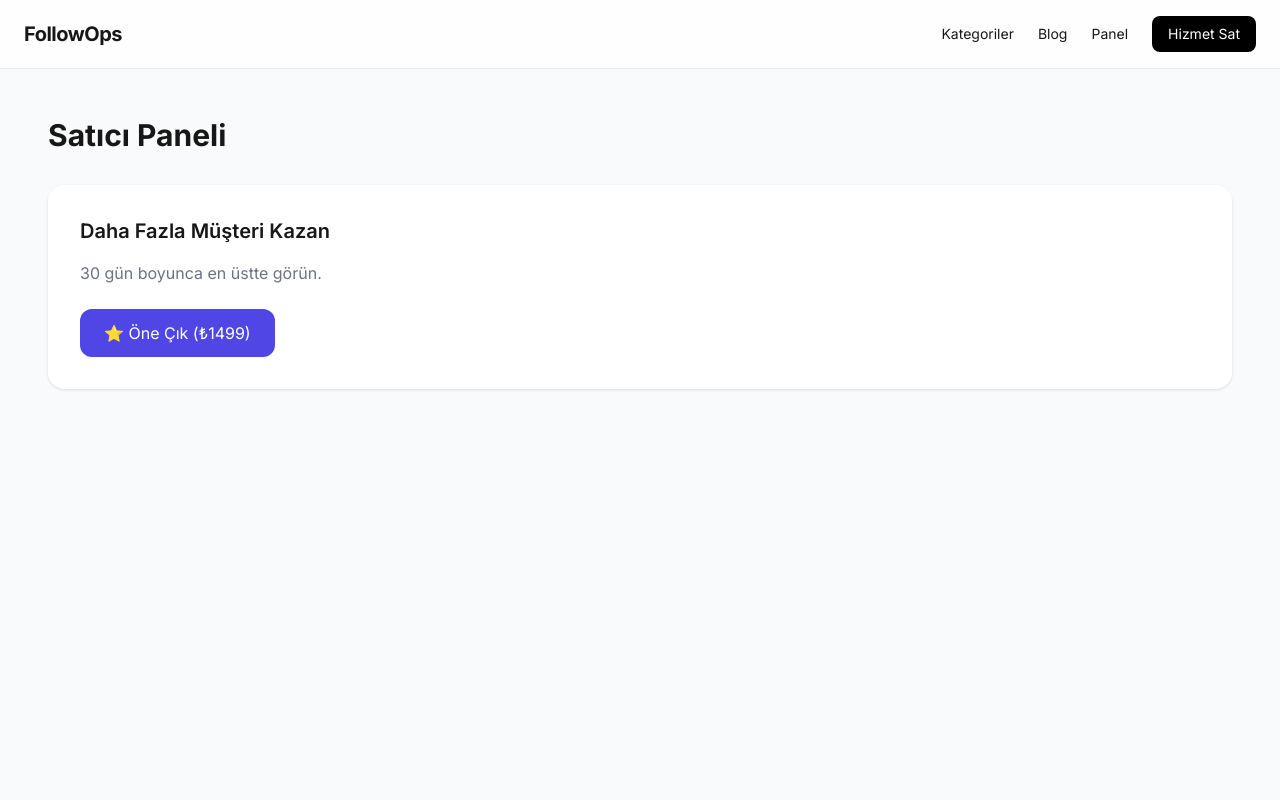
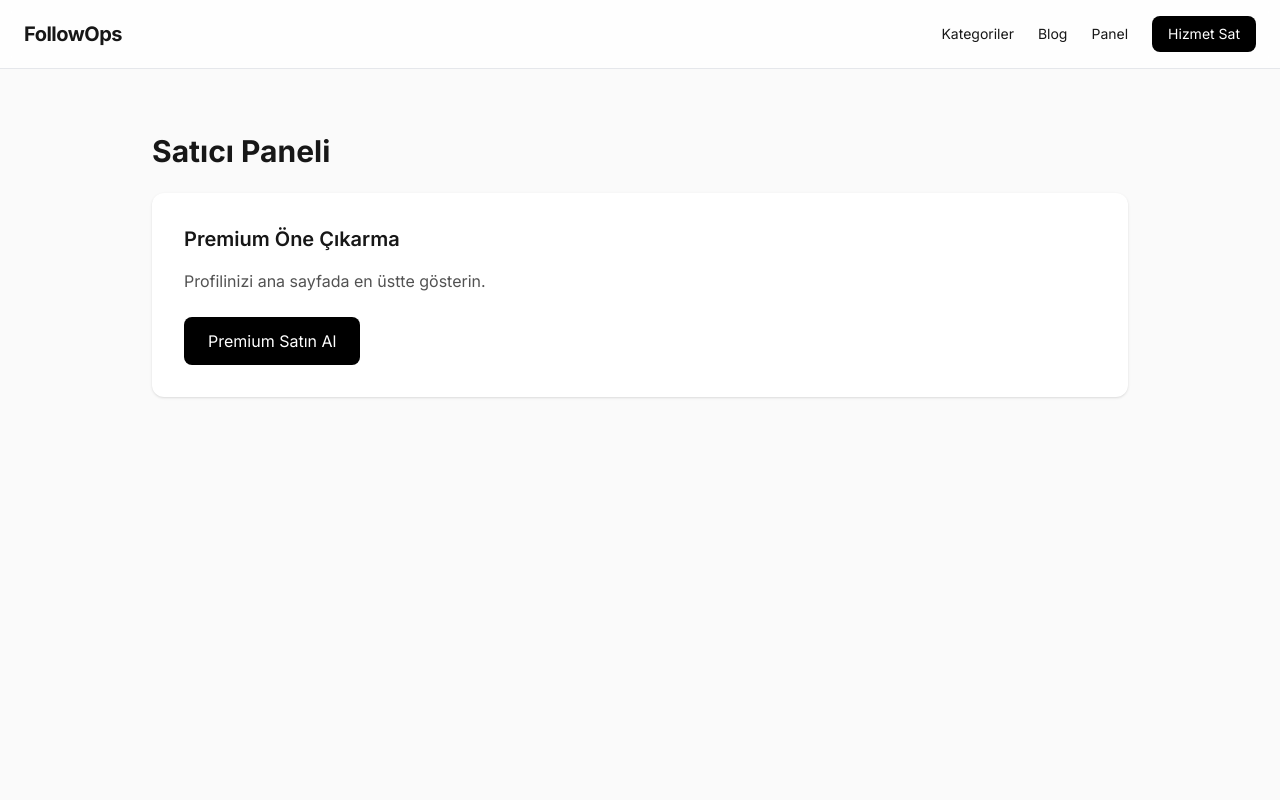
Before and after one commit to omerfarukkaplan/premium-platform, a Next.js app: page /dashboard in a window 1280 px wide. Shown: the top 800 px of the page. Built offline with nearby package versions, Linux system fonts and the light colour scheme.

Commit message:
Update page.tsx

```diff
--- a/app/dashboard/page.tsx
+++ b/app/dashboard/page.tsx
@@ -1,37 +1,60 @@
-"use client";
+"use client"
+
+import { useEffect } from "react"
+
+declare global {
+  interface Window {
+    Paddle: any
+  }
+}
 
 export default function SellerDashboard() {
+  useEffect(() => {
+    const script = document.createElement("script")
+    script.src = "https://cdn.paddle.com/paddle/v2/paddle.js"
+    script.async = true
+    script.onload = () => {
+      if (window.Paddle) {
+        window.Paddle.Environment.set("sandbox") // production'da sil
+        window.Paddle.Initialize({
+          seller: Number(process.env.NEXT_PUBLIC_PADDLE_VENDOR_ID),
+        })
+      }
+    }
+    document.body.appendChild(script)
+  }, [])
+
   const handleUpgrade = () => {
+    if (!window.Paddle) return
+
     window.Paddle.Checkout.open({
-      items: [{ priceId: "pri_01khp648jrp9ck7wzpdb62qts2" }],
+      items: [{ priceId: "pri_xxxxx" }], // Paddle product price id
       settings: {
         displayMode: "overlay",
-        theme: "dark",
       },
-    });
-  };
+    })
+  }
 
   return (
-    <div className="min-h-screen p-12 bg-gray-50">
-      <h1 className="text-3xl font-bold mb-8">
-        Satıcı Paneli
-      </h1>
+    <div className="max-w-5xl mx-auto px-6 py-16">
+      <h1 className="text-3xl font-bold mb-6">Satıcı Paneli</h1>
 
-      <div className="bg-white p-8 rounded-2xl shadow">
+      <div className="bg-white shadow rounded-xl p-8">
         <h2 className="text-xl font-semibold mb-4">
-          Daha Fazla Müşteri Kazan
+          Premium Öne Çıkarma
         </h2>
-        <p className="text-gray-500 mb-6">
-          30 gün boyunca en üstte görün.
+
+        <p className="text-neutral-600 mb-6">
+          Profilinizi ana sayfada en üstte gösterin.
         </p>
 
         <button
           onClick={handleUpgrade}
-          className="bg-indigo-600 text-white px-6 py-3 rounded-xl hover:bg-indigo-700 transition"
+          className="bg-black text-white px-6 py-3 rounded-lg hover:bg-neutral-800 transition"
         >
-          ⭐ Öne Çık (₺1499)
+          Premium Satın Al
         </button>
       </div>
     </div>
-  );
+  )
 }
```
